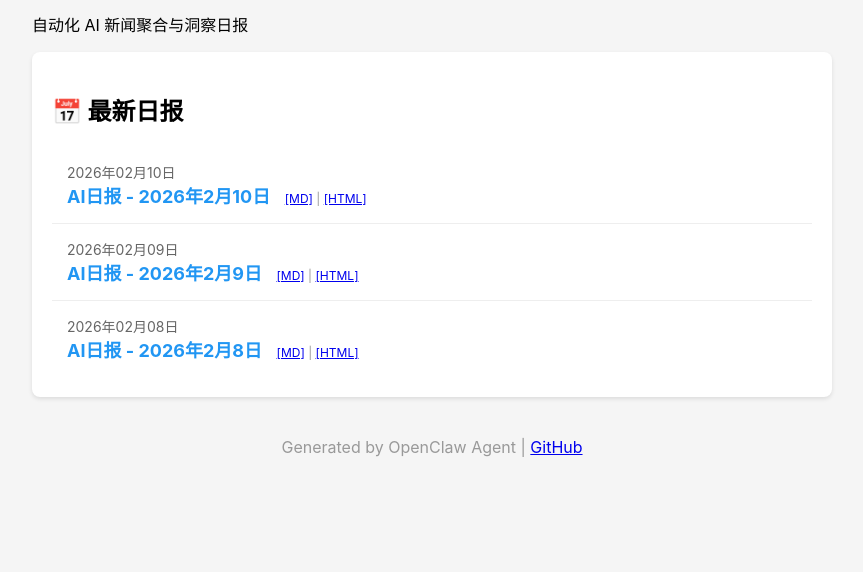
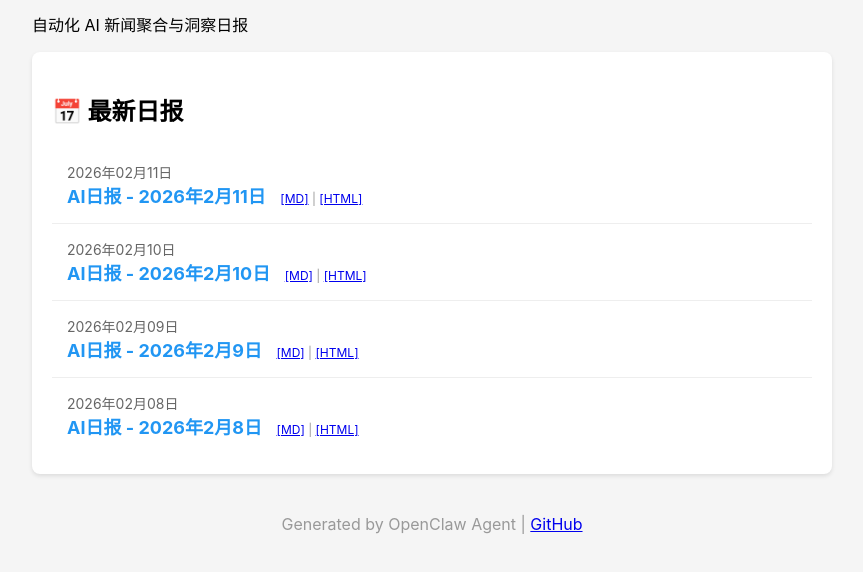
Before and after one commit to DayDreammy/ai-daily-report, a plain HTML site: page index.html in a window 1280 px wide. Shown: the part 102-674 px from the top of the page, without its empty margins (208-1071 px from the left). Drawn offline with Linux system fonts and the light colour scheme.

Commit message:
Update index.html

```diff
--- a/index.html
+++ b/index.html
@@ -24,6 +24,11 @@
         <h2>📅 最新日报</h2>
 
         <div class="report-item">
+            <div class="date">2026年02月11日</div>
+            <a class="title" href="reports/20260211.html">AI日报 - 2026年2月11日</a>
+            <span class="format"><a href="reports/20260211.md">[MD]</a> | <a href="reports/20260211.html">[HTML]</a></span>
+        </div>
+        <div class="report-item">
             <div class="date">2026年02月10日</div>
             <a class="title" href="reports/20260210.html">AI日报 - 2026年2月10日</a>
             <span class="format"><a href="reports/20260210.md">[MD]</a> | <a href="reports/20260210.html">[HTML]</a></span>
```
